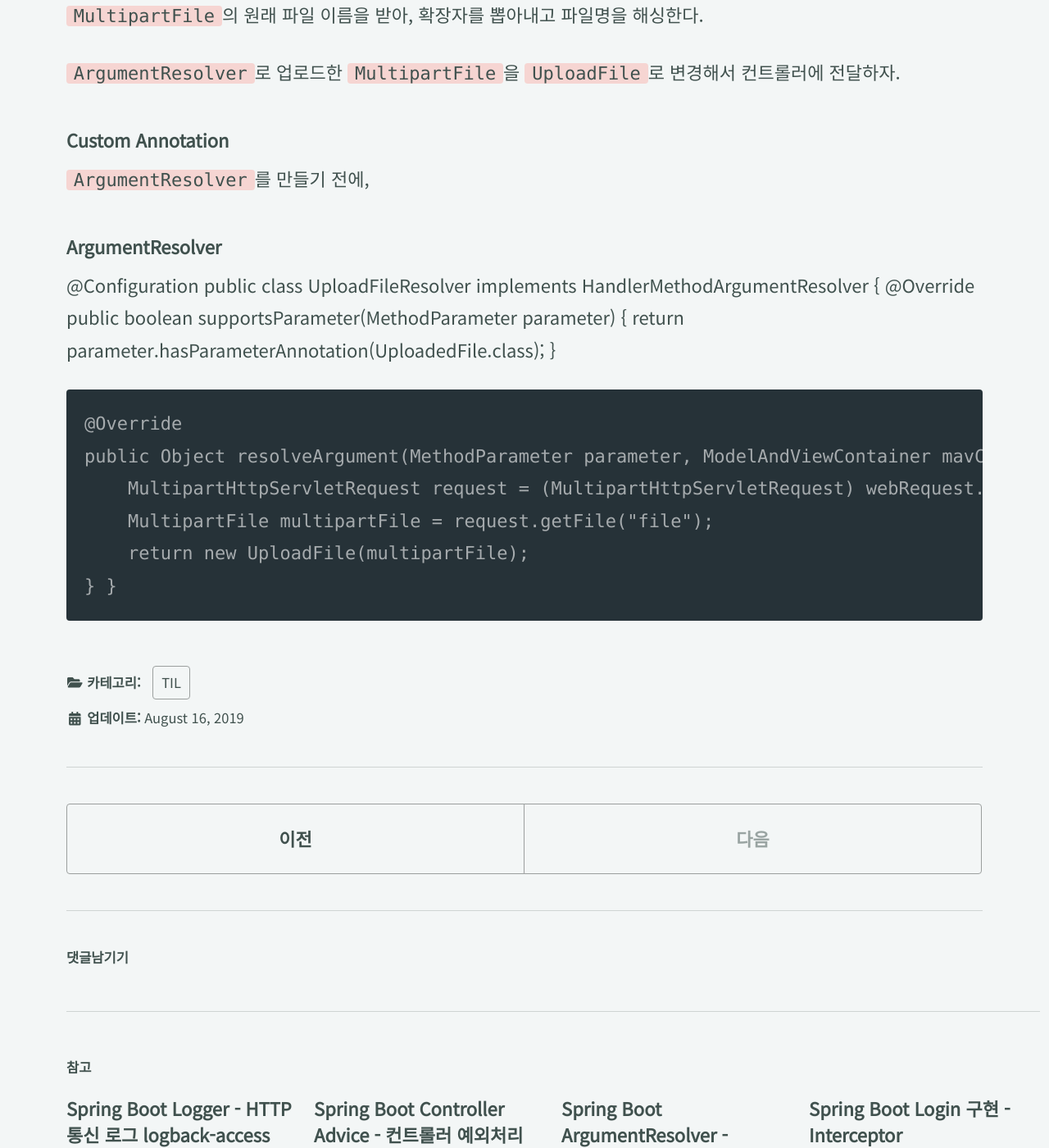
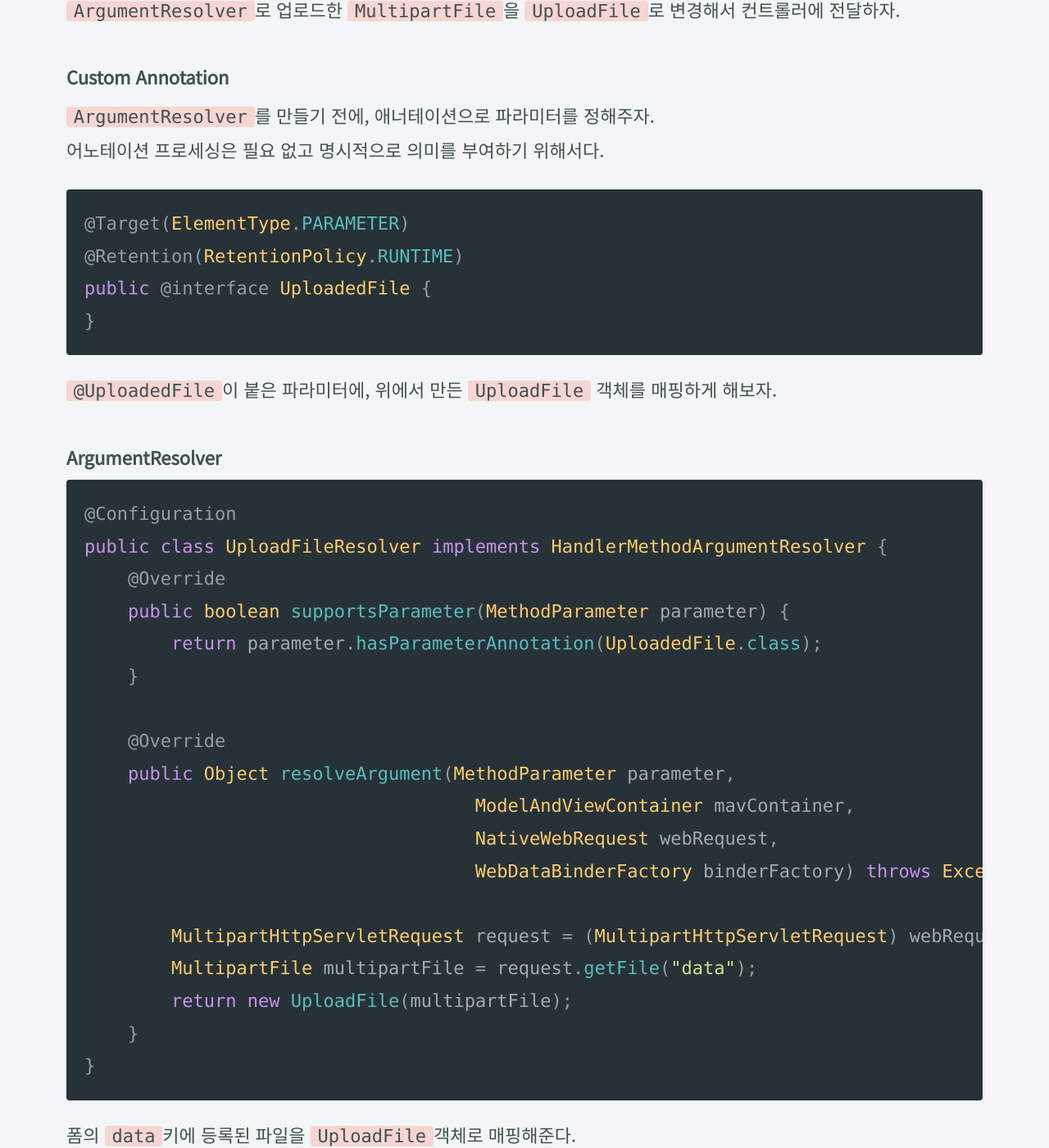
Before and after one commit to andole87/andole87.github.io, a Jekyll site: the page built from _posts/2019-08-16-spring-boot-file-upload.md, in a window 1280 px wide and 1400 px high, scrolled down 4377 px. Shown: the whole window at 82% size. Built offline with Jekyll 4.4.1, drawn with Linux system fonts in a browser that asks for light colours; cached includes are drawn as plain includes; comment, search, counter and statistics services are not loaded; some of the changed text lies outside the part shown.

Commit message:
edit post

````diff
--- a/_posts/2019-08-16-spring-boot-file-upload.md
+++ b/_posts/2019-08-16-spring-boot-file-upload.md
@@ -121,14 +118,19 @@ public class UploadFile {
 
 ### Custom Annotation
 
-`ArgumentResolver`를 만들기 전에,
-
-
+`ArgumentResolver`를 만들기 전에, 애너테이션으로 파라미터를 정해주자.
+어노테이션 프로세싱은 필요 없고 명시적으로 의미를 부여하기 위해서다.
+```java
+@Target(ElementType.PARAMETER)
+@Retention(RetentionPolicy.RUNTIME)
+public @interface UploadedFile {
+}
+```
+`@UploadedFile`이 붙은 파라미터에, 위에서 만든 `UploadFile` 객체를 매핑하게 해보자.
 
 ### ArgumentResolver
 
-
-
+```java
 @Configuration
 public class UploadFileResolver implements HandlerMethodArgumentResolver {
     @Override
@@ -137,9 +139,39 @@ public class UploadFileResolver implements HandlerMethodArgumentResolver {
     }
 
     @Override
-    public Object resolveArgument(MethodParameter parameter, ModelAndViewContainer mavContainer, NativeWebRequest webRequest, WebDataBinderFactory binderFactory) throws Exception {
+    public Object resolveArgument(MethodParameter parameter,
+                                    ModelAndViewContainer mavContainer,
+                                    NativeWebRequest webRequest,
+                                    WebDataBinderFactory binderFactory) throws Exception {
+
         MultipartHttpServletRequest request = (MultipartHttpServletRequest) webRequest.getNativeRequest();
-        MultipartFile multipartFile = request.getFile("file");
+        MultipartFile multipartFile = request.getFile("data");
         return new UploadFile(multipartFile);
     }
 }
+```
+폼의 `data`키에 등록된 파일을 `UploadFile`객체로 매핑해준다.
+
+인제 함 써볼까!
+
+### Controller
+```java
+@Controller
+@RequestMapping("/upload")
+public class FileUploadController {
+    private static final String PATH = "파일을_저장할_경로";
+
+    @GetMapping
+    public String uploadPage() {
+        return "upload";
+    }
+
+    @PostMapping
+    public String uploadFile(@UploadedFile UploadFile file) {
+        file.save(path);
+        return "redirect:/upload";
+    }
+}
+```
+
+해싱된 파일이 경로에 저장된다.
````
Also changed, not shown: other parts of _posts/2019-08-16-spring-boot-file-upload.md (+1 -4 lines).
